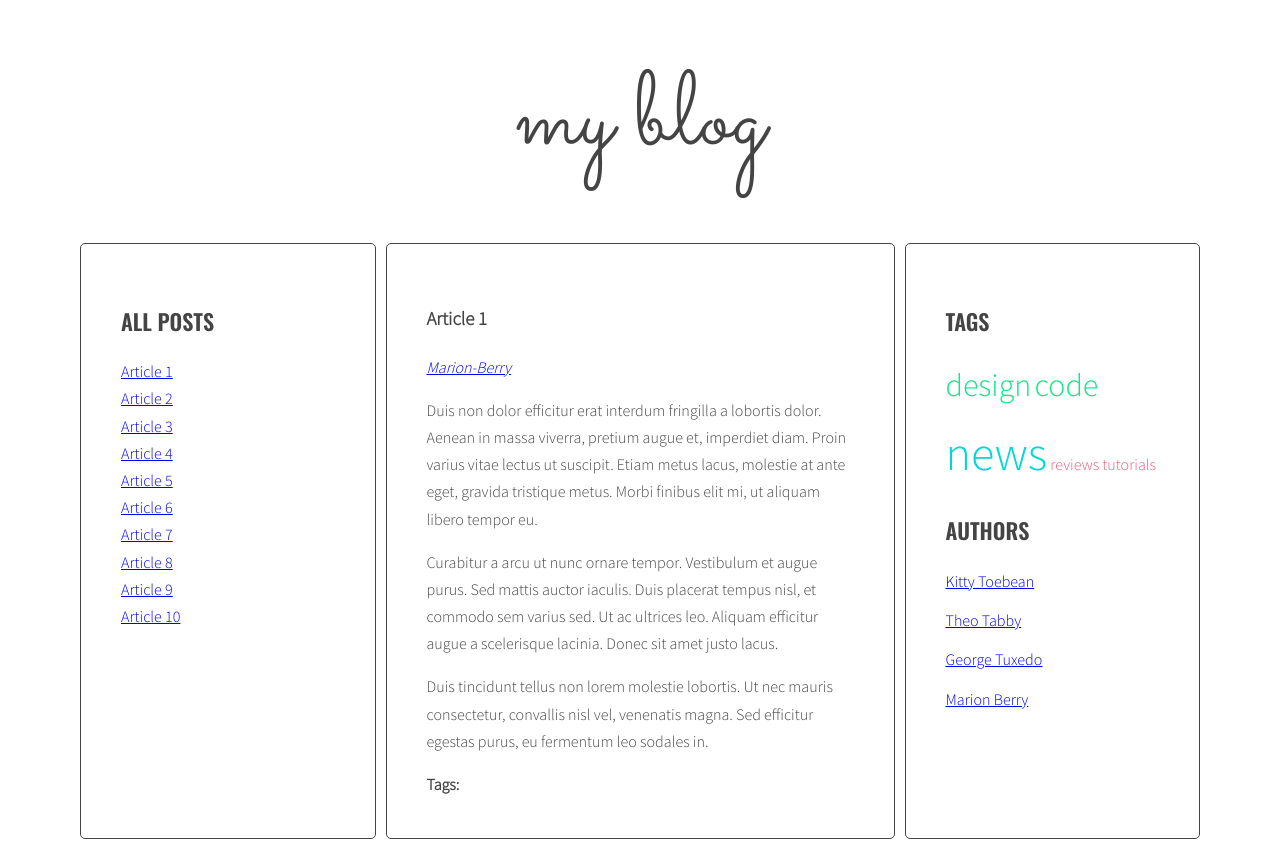
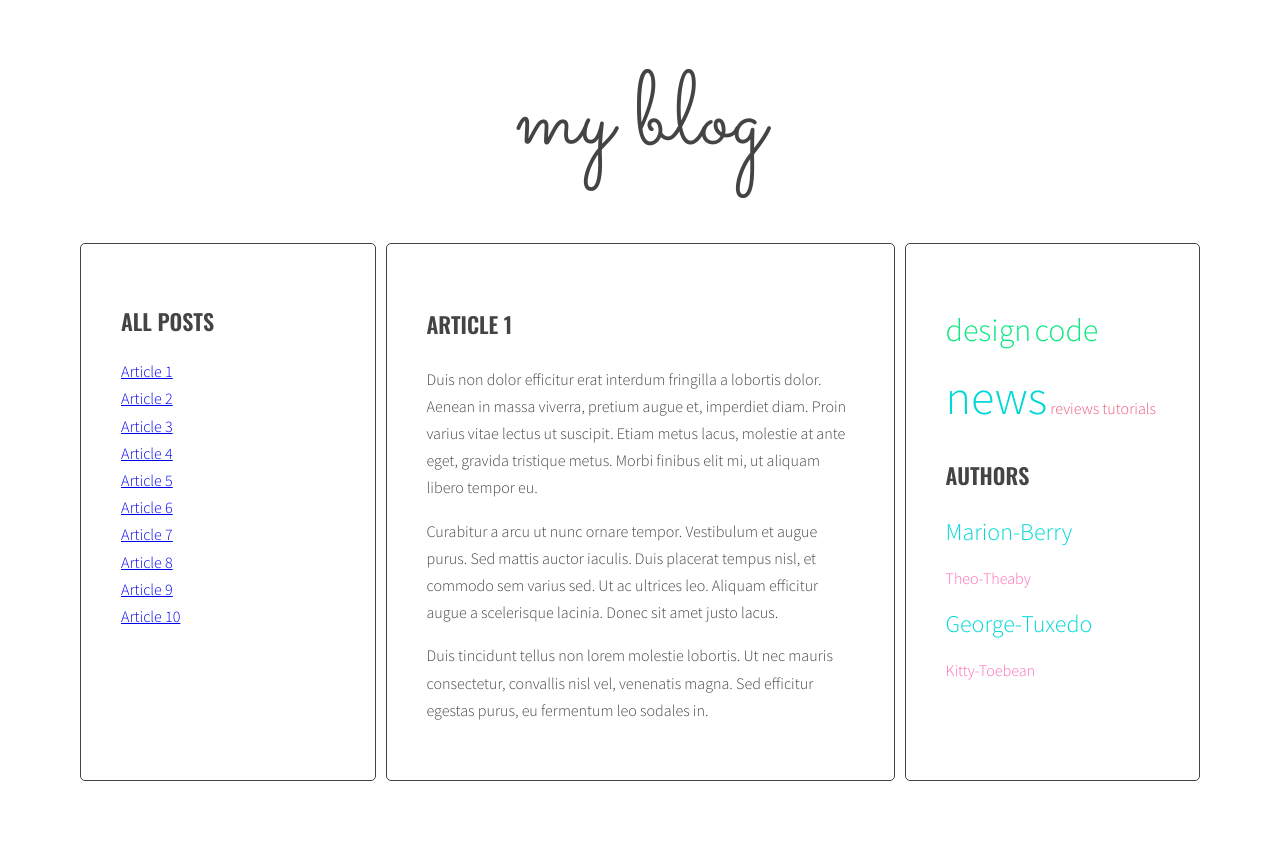
Before and after one commit to Aligator000/javascript-blog, a website: page index.html in a window 1280 px wide. After the commit the page ends 800 px from the top, so only its background shows below. Drawn offline with nearby package versions, Linux system fonts and the light colour scheme.

Commit message:
Update script.js, index.html and style.scss - authors tag cloud

```diff
--- a/index.html
+++ b/index.html
@@ -36,7 +36,6 @@
                   </p>
                 </div>
                 <div class="post-tags">
-                  <p><strong>Tags:</strong></p>
                   <ul class="list list-horizontal">
                     <!--<li><a href="#">design</a></li>
                     <li><a href="#">tutorials</a></li>-->
@@ -62,7 +61,6 @@
                   </p>
                 </div>
                 <div class="post-tags">
-                  <p><strong>Tags:</strong></p>
                   <ul class="list list-horizontal">
                     <!--<li><a href="#">news</a></li>
                     <li><a href="#">code</a></li>-->
@@ -88,7 +86,6 @@
                   </p>
                 </div>
                 <div class="post-tags">
-                  <p><strong>Tags:</strong></p>
                   <ul class="list list-horizontal">
                     <!--<li><a href="#">news</a></li>
                     <li><a href="#">reviews</a></li>
@@ -114,7 +111,6 @@
                   </p>
                 </div>
                 <div class="post-tags">
-                  <p><strong>Tags:</strong></p>
                   <ul class="list list-horizontal">
                     <!--<li><a href="#">tutorials</a></li>
                     <li><a href="#">code</a></li>
@@ -141,7 +137,6 @@
                   </p>
                 </div>
                 <div class="post-tags">
-                  <p><strong>Tags:</strong></p>
                   <ul class="list list-horizontal">
                     <!--<li><a href="#">design</a></li>
                     <li><a href="#">reviews</a></li>-->
@@ -168,7 +163,6 @@
                   </p>
                 </div>
                 <div class="post-tags">
-                  <p><strong>Tags:</strong></p>
                   <ul class="list list-horizontal">
                     <!--<li><a href="#">reviews</a></li>
                     <li><a href="#">code</a></li>-->
@@ -193,7 +187,6 @@
                   </p>
                 </div>
                 <div class="post-tags">
-                  <p><strong>Tags:</strong></p>
                   <ul class="list list-horizontal">
                     <!--<li><a href="#">code</a></li>
                     <li><a href="#">news</a></li> -->
@@ -218,7 +211,6 @@
                   </p>
                 </div>
                 <div class="post-tags">
-                  <p><strong>Tags:</strong></p>
                   <ul class="list list-horizontal">
                     <!--<li><a href="#">news</a></li>
                     <li><a href="#">design</a></li>
@@ -245,7 +237,6 @@
                   </p>
                 </div>
                 <div class="post-tags">
-                  <p><strong>Tags:</strong></p>
                   <ul class="list list-horizontal">
                     <!--<li><a href="#">news</a></li>
                     <li><a href="#">tutorials</a></li>-->
@@ -272,7 +263,6 @@
                   </p>
                 </div>
                 <div class="post-tags">
-                  <p><strong>Tags:</strong></p>
                   <ul class="list list-horizontal">
                     <!--<li><a href="#">code</a></li>
                     <li><a href="#">design</a></li>
@@ -283,7 +273,7 @@
               </article>
             </section>
             <aside class="sidebar">
-              <h2 class="section-title">Tags</h2>
+              <h2 class="section-title"></h2>
               <ul class="list tags">
                 <!--<li><a href="#">design</a> <span>(6)</span></li>
                 <li><a href="#">code</a> <span>(5)</span></li>
@@ -293,7 +283,7 @@
               </ul>
               <h2 class="section-title">Authors</h2>
               <ul class="list authors">
-                <li>
+                <!--<li>
                   <a href="#">
                     <span class="author-name">Kitty Toebean</span>
                   </a>
@@ -312,7 +302,7 @@
                   <a href="#">
                     <span class="author-name">Marion Berry</span>
                   </a>
-                </li>
+                </li>-->
               </ul>
             </aside>
           </main>
--- a/js/script.js
+++ b/js/script.js
@@ -44,6 +44,8 @@ const optArticleAuthorSelector = 'div .post-author'; //an authors of an article
 const optTagsListSelector = '.tags.list'; //sidebar wih tags names
 const optCloudClassCount = 5;
 const optCloudClassPrefix  = 'tag-size-';
+const optAuthorListSelector = '.authors .list';
+const optAuthorCloudClassPrefix  = 'author-size-';
 
 function generateTitleLinks(customSelector = ''){
 
@@ -240,8 +242,34 @@ function addClickListenersToTags(){
 }
 addClickListenersToTags();
 
+function calculateTagsParams(authors){
+  const params = {min: 10, max: 0};
+  for(let author in authors){
+    console.log(author + 'is used '+ authors[author] + 'times');
+    if(authors[author] > params.max){
+      params.max = authors[author];
+    }
+    if(authors[author] < params.min){
+      params.min = authors[author];
+    }
+  }
+  console.log(params);
+  return params;
+}
+
+function calculateTagClass(count, params){
+  const normalizedCount = count - params.min;
+  const normalizedMax = params.max - params.min;
+  const percentage = normalizedCount / normalizedMax;
+  const classNumber = Math.floor( percentage * (optCloudClassCount - 1) + 1 );
+  console.log(classNumber);
+  return classNumber;
+}
 
 function generateAuthors(){
+  /* [NEW] create a new variable allAuthors with an empty object */
+  let allAuthors = {};
+
   /* [DONE] find all articles */
   const authorArticles = document.querySelectorAll(optArticleSelector);
 
@@ -262,14 +290,46 @@ function generateAuthors(){
     const authorLink = '<a href="#author-' + articleAuthor + '">'+ articleAuthor +'</a>';
     console.log(authorLink);
 
-    /* [DONE] insert HTML of all the links into the tags wrapper */
+    /* [DONE] insert HTML of all the links into the author wrapper */
     //authorWrapper.insertAdjacentHTML('afterend', authorLink);
     /* [DONE] add generated code to html variable */
     innerHTML = innerHTML + authorLink;
 
-    authorWrapper.innerHTML = innerHTML;
-  /* END LOOP: for every article: */
+    /* [NEW] check if this link is NOT already in allAuthors */
+    if(!allAuthors.hasOwnProperty(articleAuthor)){
+    /* [NEW] add generated code to allAuthors array */
+      allAuthors[articleAuthor] =1;
+    } else {
+      allAuthors[articleAuthor]++;
+    }
+    //authorWrapper.innerHTML = innerHTML;
+    /* END LOOP: for every article: */
   }
+
+  /* [NEW] find list of authors in right column */
+  const authorList = document.querySelector('.authors');
+  /* [NEW] add html from allAuthors to authorList */
+  //authorList.innerHTML = allAuthors.join(' ');
+  console.log(allAuthors);
+
+  /* [NEW] create variable for all links HTML code */
+  let allAuthorsHTML = '';
+
+  const authorParams = calculateTagsParams(allAuthors);
+  console.log('authorParams:', authorParams);
+
+  /* [NEW] START LOOP: for each author in allAuthors: */
+  for(let author in allAuthors){
+
+    /*[NEW] generate code of a link and add it to authorLinkHTML */
+    const authorLinkHTML = '<li><a class="author-size-' + calculateTagClass(allAuthors[author], authorParams) +'" href ="#author-' + author + '">' + author + '</a></li> ';
+    console.log('authorLinkHTML:', authorLinkHTML);
+
+    allAuthorsHTML += authorLinkHTML;
+    console.log(allAuthorsHTML);
+  }
+  /* [NEW] add html from allTagsHTML to tagList */
+  authorList.innerHTML = allAuthorsHTML;
 }
 generateAuthors();
 
--- a/sass/style.scss
+++ b/sass/style.scss
@@ -34,12 +34,18 @@ body {
   text-transform: uppercase;
   font-family: $font-header;
   font-weight: 600;
-
   span {
     text-transform: none;
     font-weight: 400;
     color: lighten($color-dark, 20%);
   }
+}
+
+.post-title{
+  font-size: 22px;
+  text-transform: uppercase;
+  font-family: $font-header;
+  font-weight: 600;
 }
 
 /* Layout */
@@ -81,7 +87,6 @@ body {
   list-style-type: none;
   margin: 0;
   padding: 0;
-
   .active {
     font-weight: bold;
     color: red;
@@ -119,50 +124,56 @@ body {
 
 .post-tags {
   display: flex;
-
   p {
     margin: 0 10px 0 0;
   }
 }
 
-.tags {
+/* Tags */
+
 .tag-size-1 {
   font-size: 1em;
   color: #ef5777;
   text-decoration: none;
 }
-}
 
-.tags {
+
 .tag-size-2 {
   font-size: 1.5em;
   color: pink;
   text-decoration: none;
 }
-}
-.tags {
+
 .tag-size-3 {
   font-size: 2em;
   color:#0be881;
   text-decoration: none;
 }
-}
-.tags {
+
 .tag-size-4 {
   font-size: 2.5em;
   color:red;
   text-decoration: none;
 }
-}
-.tags {
+
 .tag-size-5 {
   font-size: 3em;
   color:#00d8d6;
   text-decoration: none;
 }
-}
-  .tags {
-    li {
+
+.tags li {
   display: inline-block;
 }
+
+.author-size-5 {
+  font-size: 1.5em;
+  color: #00d8d6;
+  text-decoration: none;
 }
+
+.author-size-1 {
+  font-size: 1em;
+  color: HotPink;
+  text-decoration: none;
+}
```
Also changed, not shown: css/style.css. Lines whose indentation alone changed are shown as unchanged.
